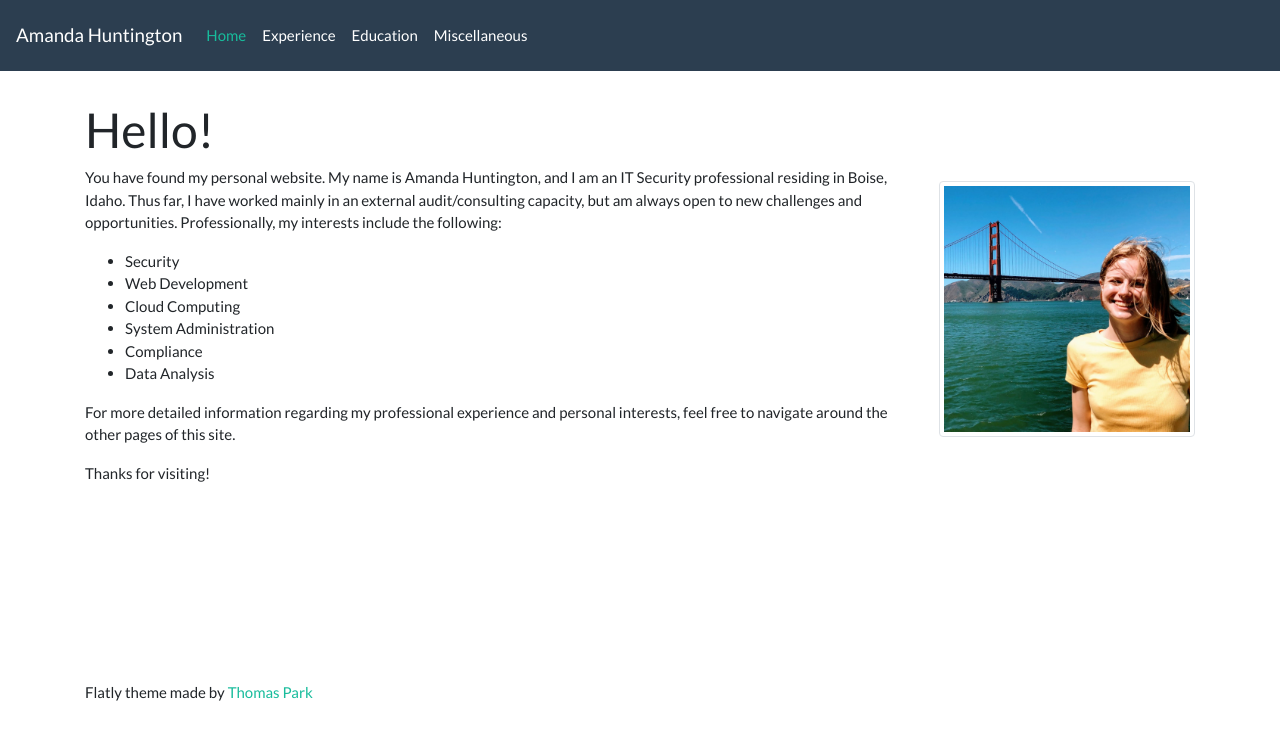
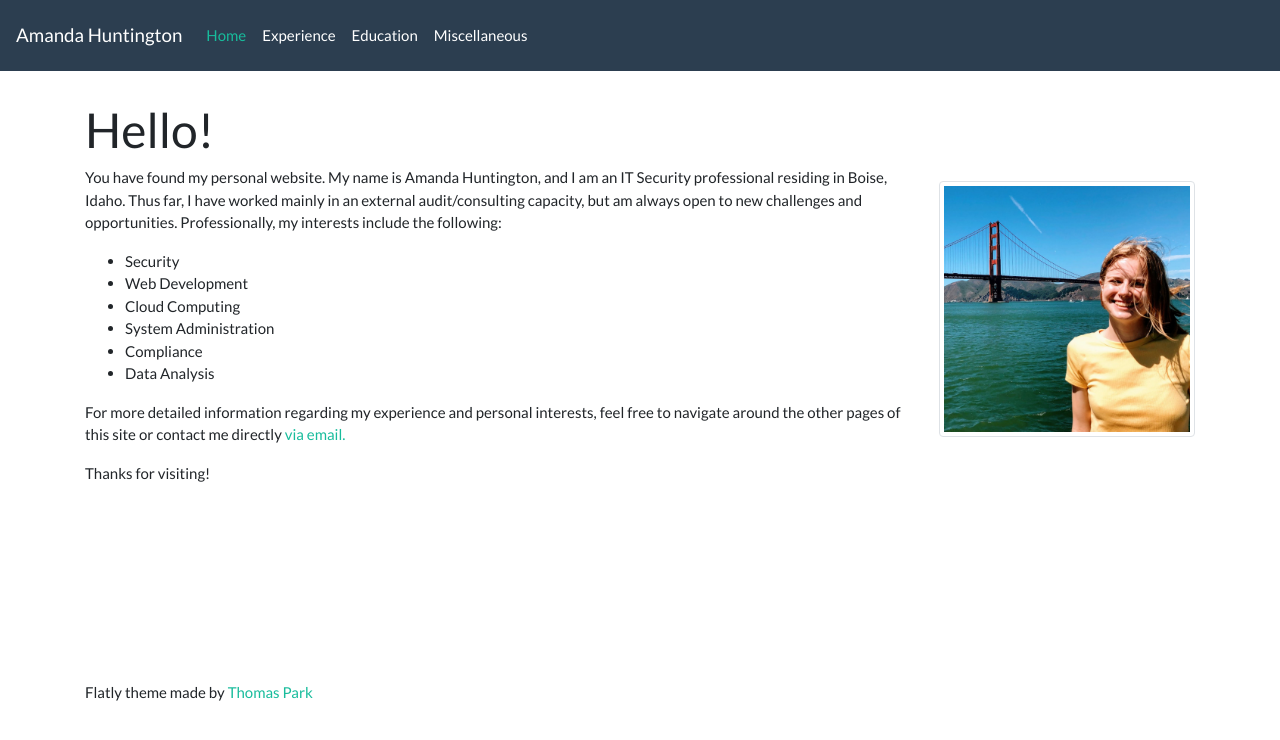
Before and after one commit to anhuntington/anhuntington.github.io, a Jekyll site: the page built from index.html, in a window 1280 px wide. Shown: the top 740 px of the page. Built offline with Jekyll 4.4.1, drawn with Linux system fonts in a browser that asks for light colours.

Commit message:
Update index.html

```diff
--- a/index.html
+++ b/index.html
@@ -21,7 +21,7 @@ order: 1
     <li >Data Analysis</li>
   </ul>
   <p>
-    For more detailed information regarding my professional experience and personal interests, feel free to navigate around the other pages of this site.
+    For more detailed information regarding my experience and personal interests, feel free to navigate around the other pages of this site or contact me directly <a href="mailto:amanda.n.huntington@gmail.com">via email.</a>
   </p>
   <p>
     Thanks for visiting!
```
